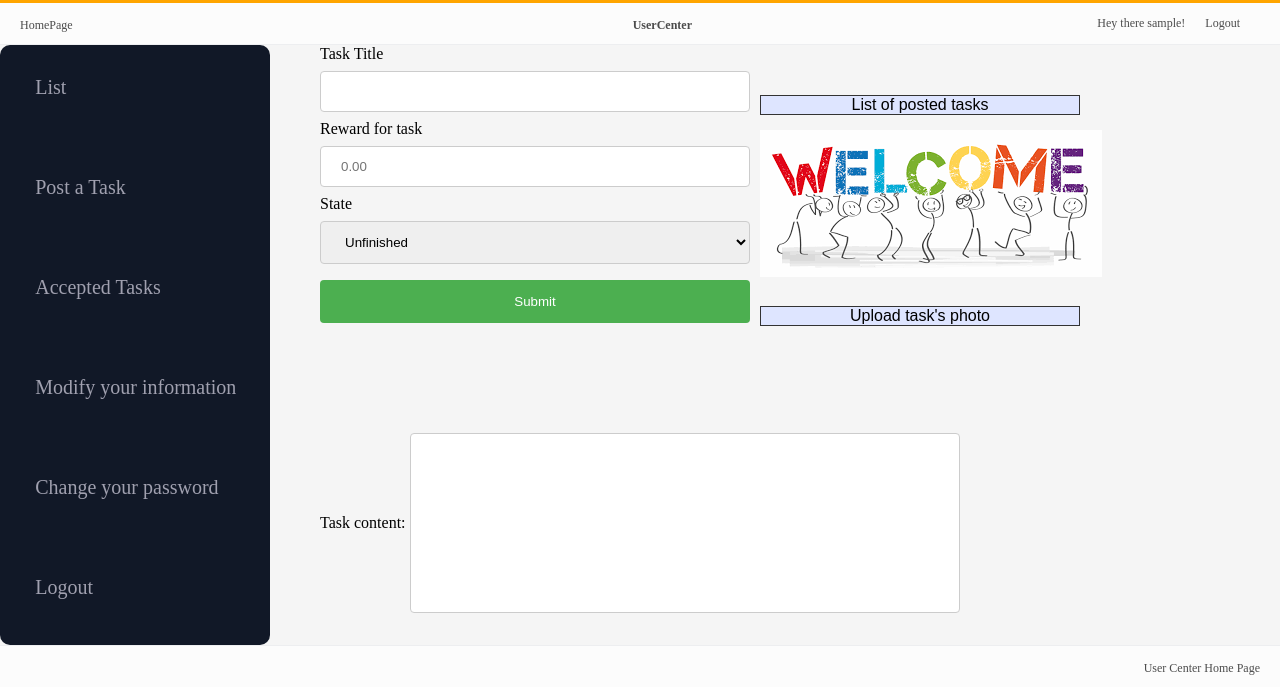
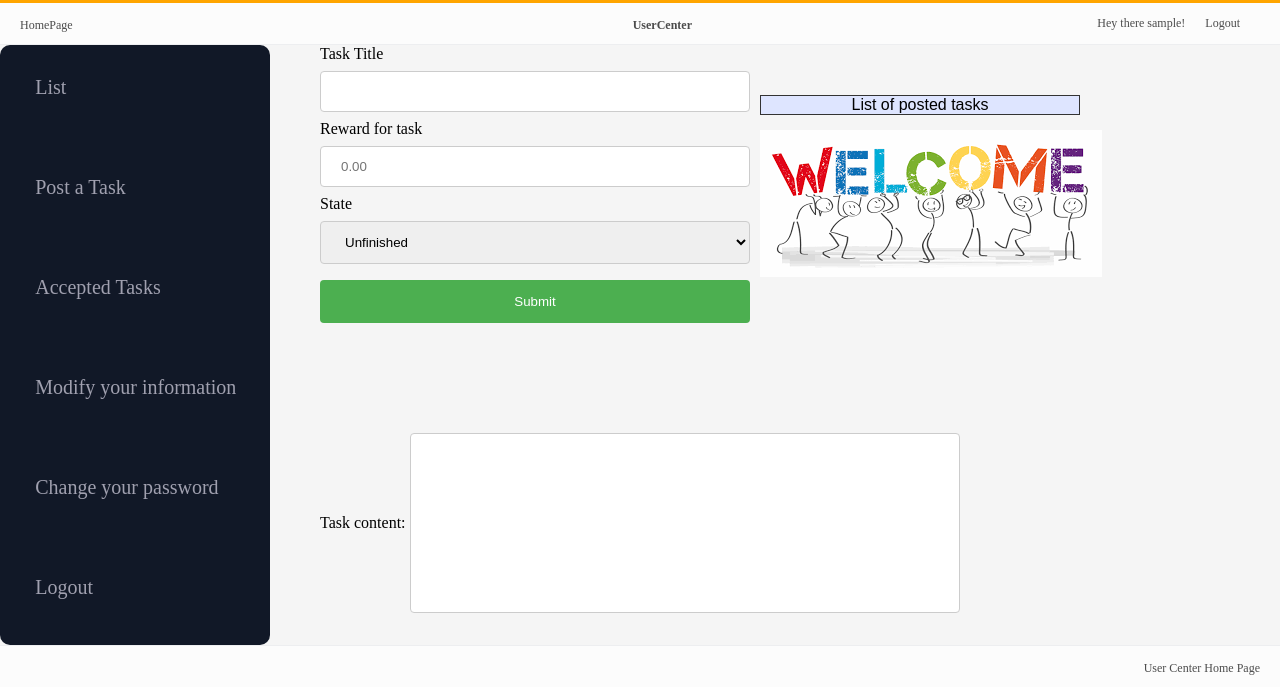
Before and after one commit to gloriousarch/mytask, a Django app: page /usercenter/posttask/ in a window 1280 px wide; the page is wider, and only the part inside the window is pictured. Shown: the top 687 px of that part. Run offline with Django 3.2, Linux system fonts and the light colour scheme; the visitor is signed in with stand-in values (Sample User, id 1).

Commit message:
Remove the picture button from post task page

```diff
--- a/templates/task/posttask.html
+++ b/templates/task/posttask.html
@@ -57,7 +57,6 @@
                                 {% else %}
                                         <img src="{% static 'images/Welcome.png' %}" alt="Picture of Welcome" />
                                 {% endif %}
-                                <a href="#"><button class="b2">Upload task's photo</button></a>
                                 </div>
                 </div>
 
```
